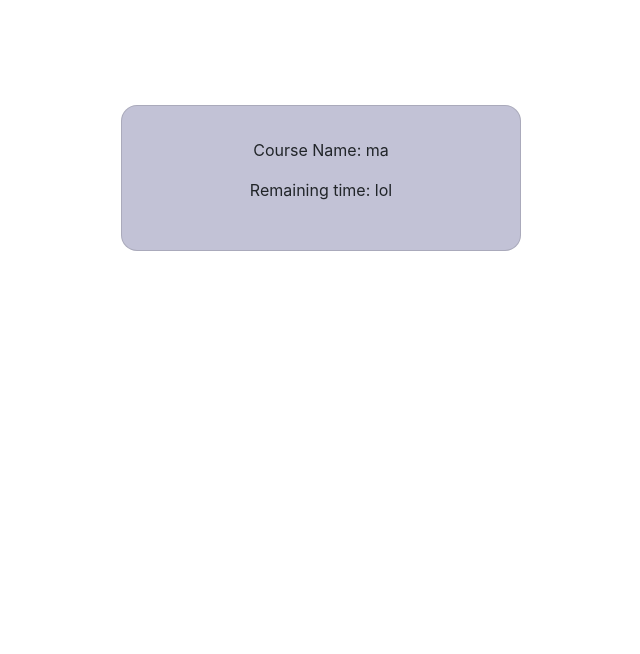
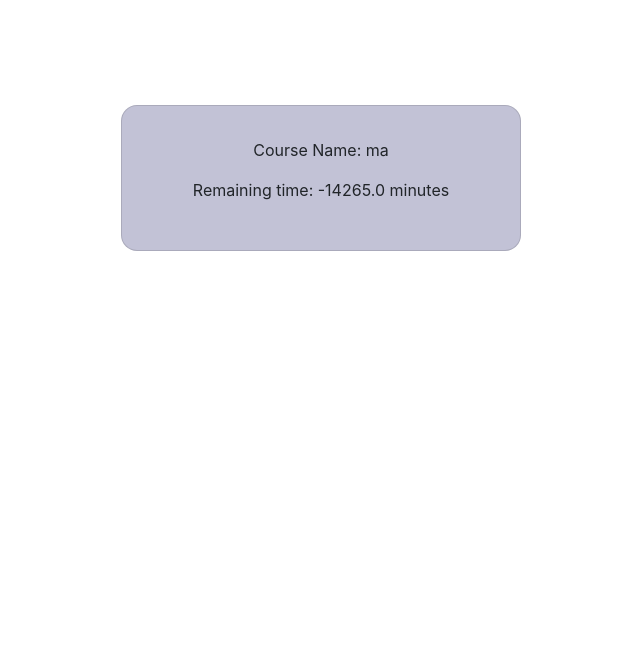
Before and after one commit to mahbubcseju/attendance-by-face-recognition, a Django app: page /attendance/1/start/ in a window 1280 px wide. Shown: the part 101-755 px from the top of the page, without its empty margins (191-831 px from the left). Run offline with Django 3.2, Linux system fonts and the light colour scheme; data comes from the database, SQL or seed files in the repository; some libraries are stand-ins or nearby versions.

Commit message:
Added remaing time

```diff
--- a/attendance/database/models/course_attendance.py
+++ b/attendance/database/models/course_attendance.py
@@ -9,6 +9,12 @@ class AttendancePeriod(models.Model):
     period = models.IntegerField('Period', default=45)
     date = models.DateField('Date', default=timezone.now)
 
+    def get_remaining_time(self):
+        remaining_time = self.start_at + timezone.timedelta(minutes=self.period) - timezone.now()
+        seconds = remaining_time.total_seconds()
+        minutes = seconds // 60
+        return minutes
+
 
 class AttendanceEntry(models.Model):
     period = models.ForeignKey(AttendancePeriod, on_delete=models.CASCADE)
--- a/attendance/templates/client/home.html
+++ b/attendance/templates/client/home.html
@@ -11,7 +11,7 @@
       <p>Active periods to give presents: </p>
       <div class="courses">
         {% for period in active_periods %}
-          <button  class="course" onclick="location.href = '{{ url('ProcessAttendance', kwargs={'period_id': period.course.id}) }}';">{{ period.course.name }}</button>
+          <button  class="course" onclick="location.href = '{{ url('ProcessAttendance', kwargs={'period_id': period.id }) }}';">{{ period.course.name }}</button>
         {% endfor %}
       </div>
     </div>
--- a/attendance/templates/client/process_attendance.html
+++ b/attendance/templates/client/process_attendance.html
@@ -9,7 +9,7 @@
   <div class="content">
     <div class="card">
       <p styel="color: green;">Course Name: {{ period.course.name }}</p>
-      <p styel="color: green;">Remaining time: lol</p>
+      <p styel="color: green;">Remaining time: {{ period.get_remaining_time() }} minutes</p>
     </div>
   </div>
 {% endblock %}
```
